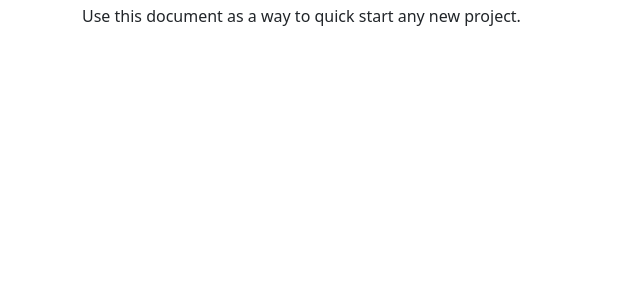
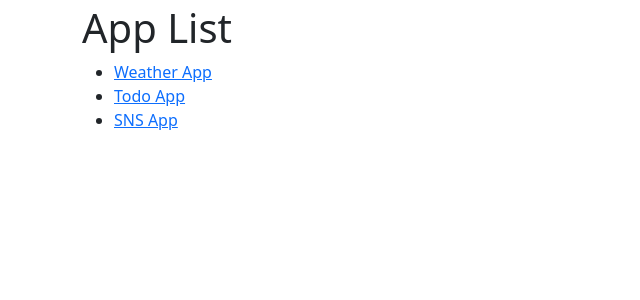
Before and after one commit to kotoshifof/django_project, a Django app: page / in a window 1280 px wide. Shown: the part 56-356 px from the top of the page, without its empty margins (0-640 px from the left). Run offline with Django 3.2, Linux system fonts and the light colour scheme; parts of the project's set-up code (start-up, migrations or seed data) failed here and were passed over; some libraries are stand-ins or nearby versions.

Commit message:
✅ Add url

```diff
--- a/django_project/templates/pages/about.html
+++ b/django_project/templates/pages/about.html
@@ -1 +1,2 @@
-{% extends "base.html" %}
+{% extends "base.html" %} {% load static %} ////////////////////////////////////
+{% block content %} About Page {% endblock content %}
--- a/django_project/templates/pages/home.html
+++ b/django_project/templates/pages/home.html
@@ -1 +1,17 @@
-{% extends "base.html" %}
+{% extends "base.html" %} {% load static %} ////////////////////////////////////
+{% block content %}
+<div>
+  <h1>App List</h1>
+  <ul>
+    <li>
+      <a href="{% url 'weather:index' %}">Weather App</a>
+    </li>
+    <li>
+      <a href="{% url 'todos:index' %}">Todo App</a>
+    </li>
+    <li>
+      <a href="{% url 'sns:index' %}">SNS App</a>
+    </li>
+  </ul>
+</div>
+{% endblock content %}
```
